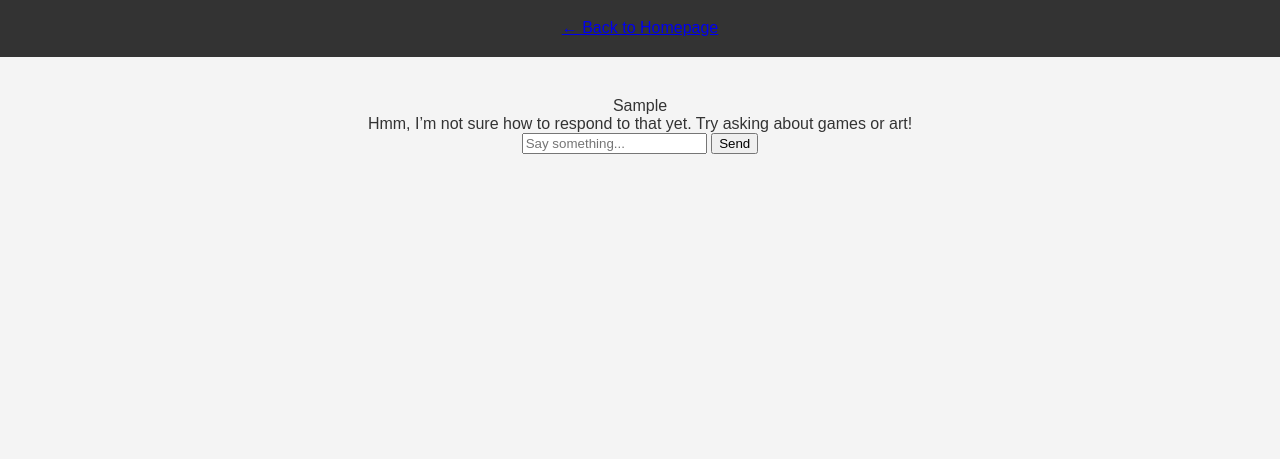
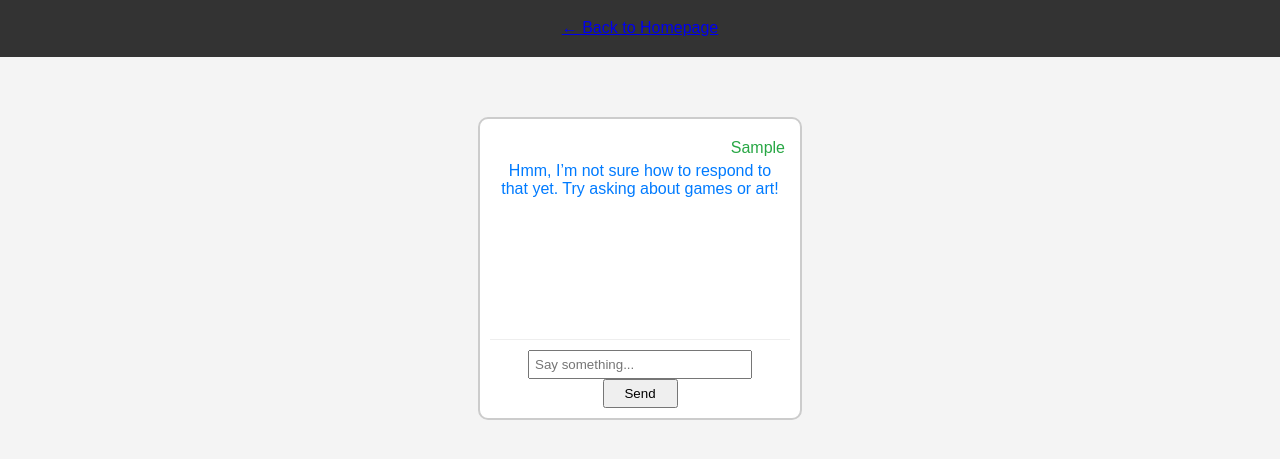
Before and after one commit to toonware-productions/toonware-productions.github.io, a plain HTML site: page chatbot.html in a window 1280 px wide. Both pictures are taken after typing "Sample" into the empty fields and a click on the button "Send". Shown: the part 81-540 px from the top of the page. Drawn offline with Linux system fonts and the light colour scheme.

Commit message:
Update style.css

```diff
--- a/style.css
+++ b/style.css
@@ -43,3 +43,42 @@ footer {
     width: 100%;
     bottom: 0;
 }
+#chatbox {
+    width: 300px;
+    margin: 20px auto;
+    border: 2px solid #ccc;
+    border-radius: 10px;
+    padding: 10px;
+    background-color: white;
+}
+
+#messages {
+    height: 200px;
+    overflow-y: auto;
+    border-bottom: 1px solid #eee;
+    margin-bottom: 10px;
+    padding: 5px;
+}
+
+#messages div {
+    margin: 5px 0;
+}
+
+.bot {
+    color: #007bff;
+}
+
+.user {
+    color: #28a745;
+    text-align: right;
+}
+
+#user-input {
+    width: 70%;
+    padding: 5px;
+}
+
+#chatbox button {
+    width: 25%;
+    padding: 5px;
+}
```
